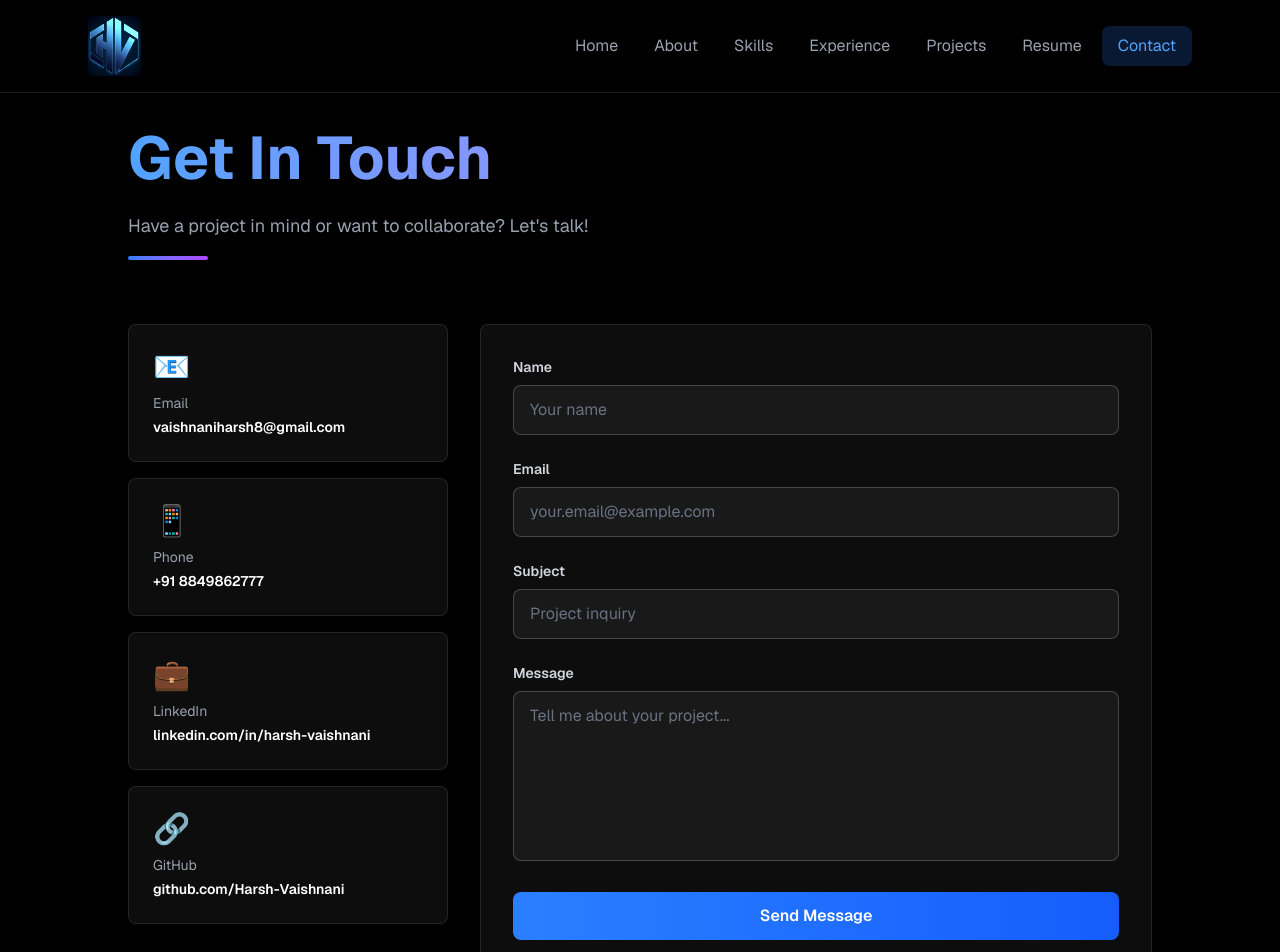
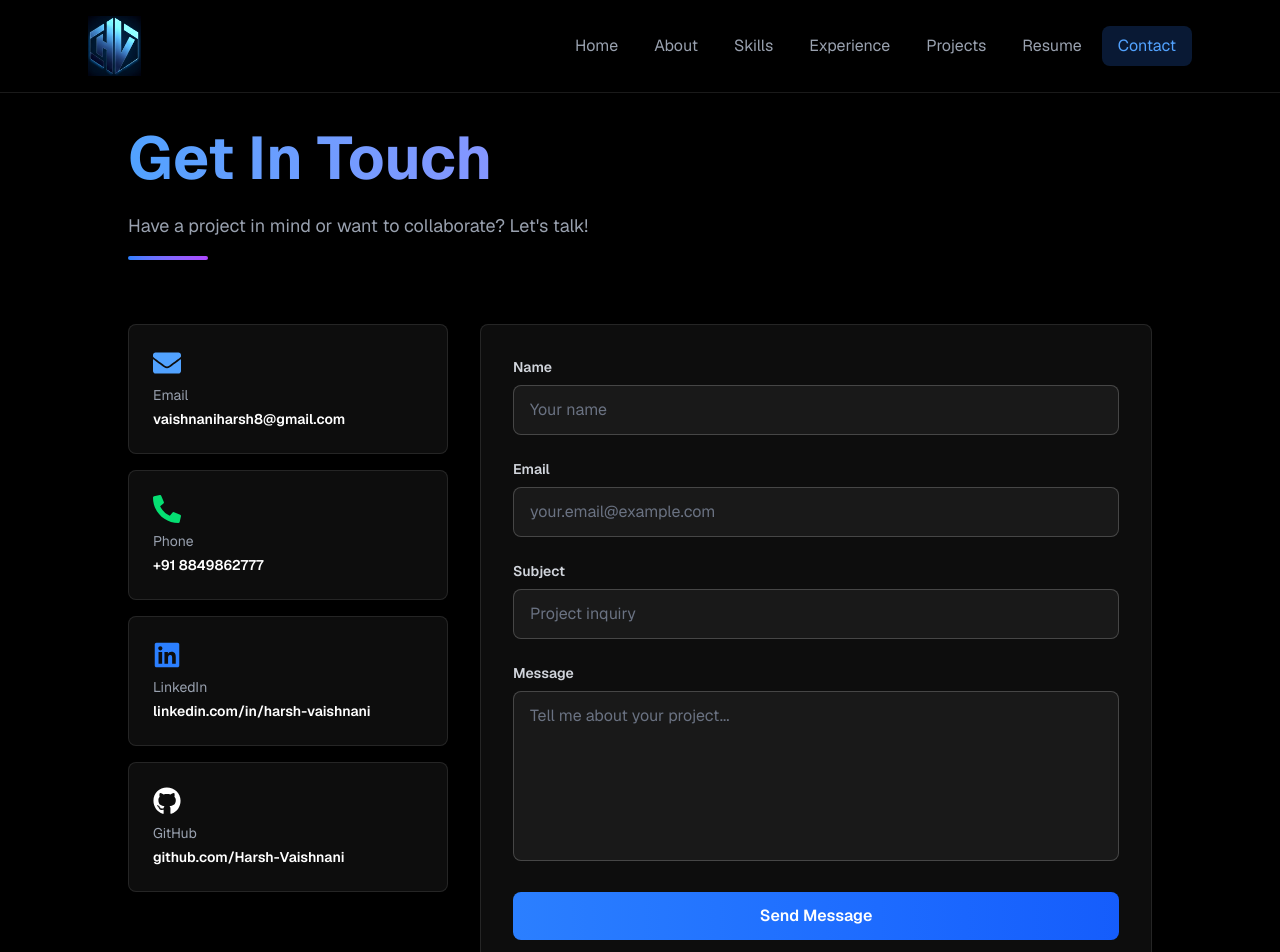
Before and after one commit to Harsh-Vaishnani/Harsh_Porfolio, a Next.js app: page /contact in a window 1280 px wide. Shown: the top 952 px of the page. Built offline with nearby package versions, Linux system fonts and the light colour scheme.

Commit message:
Replace emoji icons with Font Awesome icons for contact methods in the contact section

```diff
--- a/app/contact/page.tsx
+++ b/app/contact/page.tsx
@@ -51,25 +51,25 @@ export default function Contact() {
 
   const contactMethods = [
     {
-      icon: '📧',
+      icon: <FaEnvelope size={28} className="text-blue-400" />,
       label: 'Email',
       value: 'vaishnaniharsh8@gmail.com',
       link: 'mailto:vaishnaniharsh8@gmail.com',
     },
     {
-      icon: '📱',
+      icon: <FaPhoneAlt size={28} className="text-green-400" />,
       label: 'Phone',
       value: '+91 8849862777',
       link: 'tel:+918849862777',
     },
     {
-      icon: '💼',
+      icon: <FaLinkedin size={28} className="text-blue-500" />,
       label: 'LinkedIn',
       value: 'linkedin.com/in/harsh-vaishnani',
       link: 'https://www.linkedin.com/in/harsh-vaishnani',
     },
     {
-      icon: '🔗',
+      icon: <FaGithub size={28} className="text-white" />,
       label: 'GitHub',
       value: 'github.com/Harsh-Vaishnani',
       link: 'https://github.com/Harsh-Vaishnani',
```
